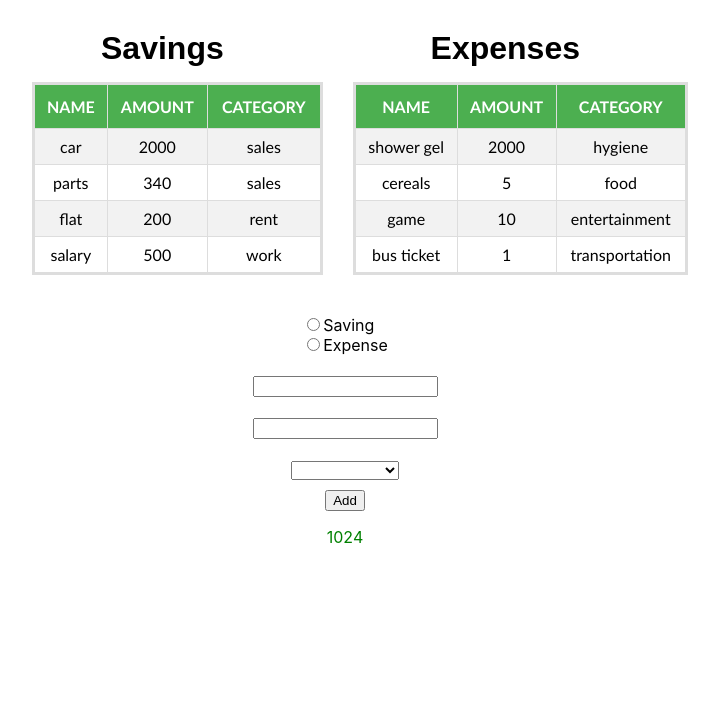
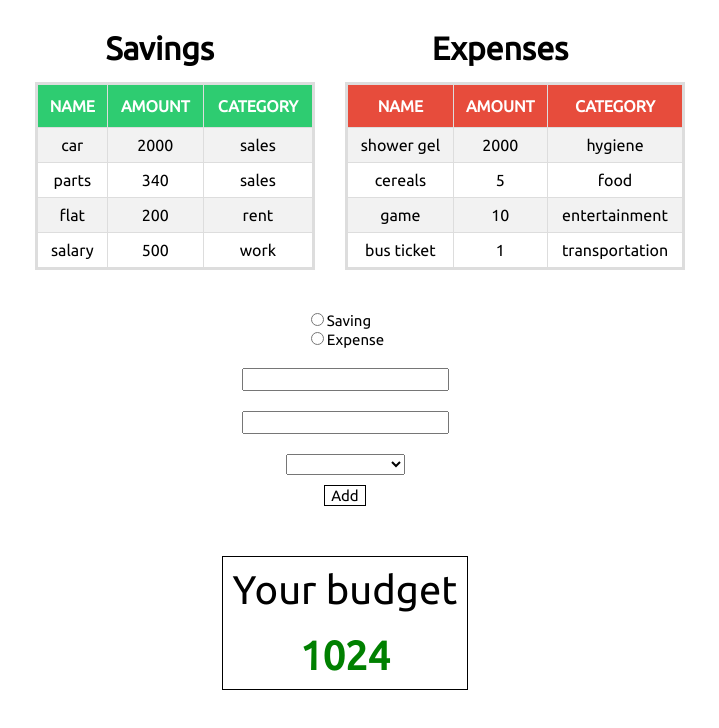
Before and after one commit to przemodeveloper/savings-calculator, a React (Create React App) app: page / in a window 1280 px wide. Shown: the top 728 px of the page, without its empty margins (295-1014 px from the left). Built offline with nearby package versions, Linux system fonts and the light colour scheme.

Commit message:
Add additional styles

```diff
--- a/public/index.html
+++ b/public/index.html
@@ -3,6 +3,8 @@
   <head>
     <meta charset="utf-8" />
     <link rel="icon" href="%PUBLIC_URL%/favicon.ico" />
+    <link rel="preconnect" href="https://fonts.gstatic.com">
+    <link href="https://fonts.googleapis.com/css2?family=Ubuntu&display=swap" rel="stylesheet">
     <meta name="viewport" content="width=device-width, initial-scale=1" />
     <meta name="theme-color" content="#000000" />
     <meta
--- a/src/App.css
+++ b/src/App.css
@@ -23,37 +23,36 @@
   color: green;
 }
 
-.App-logo {
-  height: 40vmin;
-  pointer-events: none;
+.default {
+  font-family: 'Ubuntu', sans-serif;
+  font-size: 40px;
+  font-weight: bold;
 }
 
-@media (prefers-reduced-motion: no-preference) {
-  .App-logo {
-    animation: App-logo-spin infinite 20s linear;
+.paragraph {
+  font-family: 'Ubuntu', sans-serif;
+  font-size: 40px;
+  margin-bottom: 0;
+}
+
+.info {
+  display: flex;
+  justify-content: center;
+  align-items: center;
+  flex-direction: column;
+  margin-top: 50px;
+  border: 1px solid black;
+}
+
+.info p {
+  padding: 10px;
+  margin: 0;
+}
+
+@media (max-width: 600px) {
+  .inner-container {
+    display: flex;
+    justify-content: center;
+    flex-direction: column;
   }
 }
-
-.App-header {
-  background-color: #282c34;
-  min-height: 100vh;
-  display: flex;
-  flex-direction: column;
-  align-items: center;
-  justify-content: center;
-  font-size: calc(10px + 2vmin);
-  color: white;
-}
-
-.App-link {
-  color: #61dafb;
-}
-
-@keyframes App-logo-spin {
-  from {
-    transform: rotate(0deg);
-  }
-  to {
-    transform: rotate(360deg);
-  }
-}
--- a/src/App.js
+++ b/src/App.js
@@ -97,7 +97,10 @@ class App extends Component {
         <div>
           <Form change={this.handleChange} click={this.onAddEntry}/>
         </div>
-        <p className={this.state.difference > 0 ? "green" : "red" }>{this.state.difference}</p>
+        <div className="info">
+          <p className="paragraph">Your budget</p>
+          <p className={this.state.difference > 0 ? "default green" : "default red" }>{this.state.difference}</p>
+        </div>
       </div>
     )
   }
--- a/src/Components/ExpenseList/ExpenseList.css
+++ b/src/Components/ExpenseList/ExpenseList.css
@@ -1,11 +1,11 @@
 #title {
     text-align: center;
-    font-family: arial, sans-serif;
+    font-family: 'Ubuntu', sans-serif;
   }
 
   #expenses {
     text-align: center;
-    font-family: "Trebuchet MS", Arial, Helvetica, sans-serif;
+    font-family: 'Ubuntu', sans-serif;
     border-collapse: collapse;
     border: 3px solid #ddd;
     width: 100%;
@@ -24,6 +24,6 @@
     padding-top: 12px;
     padding-bottom: 12px;
     text-align: center;
-    background-color: #4CAF50;
+    background-color: #e74c3c;
     color: white;
   }
--- a/src/Components/Form/Form.css
+++ b/src/Components/Form/Form.css
@@ -3,14 +3,34 @@
     justify-content: center;
     align-items: center;
     flex-direction: column;
+    font-family: 'Ubuntu', sans-serif;
+    font-size: 15px;
 }
 
 .form div {
     margin: 10px;
 }
 
+input {
+    font-size: 15px;
+}
+
+select {
+    font-size: 15px;
+}
+
 .radio {
     display: flex;
     justify-content: center;
     flex-direction: column;
+    font-family: 'Ubuntu', sans-serif;
+
 }
+
+.button {
+    font-family: 'Ubuntu', sans-serif;
+    font-size: 15px;
+    background-color: white;
+    border: 1px solid black;
+
+}
--- a/src/Components/Form/Form.js
+++ b/src/Components/Form/Form.js
@@ -15,7 +15,7 @@ const Form = (props) => {
                 </label>
             </div>
             <div>
-                <input type="number" name="amount" onChange={props.change}/>
+                <input type="number" name="amount" min="0" onChange={props.change}/>
             </div>
             <div>
                 <input type="text" name="name" onChange={props.change}/>
@@ -32,7 +32,7 @@ const Form = (props) => {
                     <option value="transportation">Transportation</option>
                 </select>
             </div>
-            <input type="submit" value="Add" onClick={props.click}/>
+            <input className="button" type="submit" value="Add" onClick={props.click}/>
         </form>
     )
 }
--- a/src/Components/SavingList/SavingList.css
+++ b/src/Components/SavingList/SavingList.css
@@ -1,11 +1,11 @@
 #title {
     text-align: center;
-    font-family: arial, sans-serif;
+    font-family: 'Ubuntu', sans-serif;
   }
 
   #savings {
     text-align: center;
-    font-family: "Trebuchet MS", Arial, Helvetica, sans-serif;
+    font-family: 'Ubuntu', sans-serif;
     border-collapse: collapse;
     border: 3px solid #ddd;
     width: 100%;
@@ -24,6 +24,6 @@
     padding-top: 12px;
     padding-bottom: 12px;
     text-align: center;
-    background-color: #4CAF50;
+    background-color: #2ecc71;
     color: white;
   }
--- a/src/Components/SavingList/SavingList.js
+++ b/src/Components/SavingList/SavingList.js
@@ -1,10 +1,8 @@
-import React, { Component } from 'react';
+import React from 'react';
 import Saving from '../Saving/Saving';
 import './SavingList.css';
 
-class SavingList extends Component {
-
-    render() {
+const SavingList = (props) => {
 
         let headers = ['Name', 'Amount', 'Category'];
 
@@ -17,7 +15,7 @@ class SavingList extends Component {
                             return <th key={index}>{header.toUpperCase()}</th>
                         })}
                         </tr>
-                        {this.props.savings.map(saving => {
+                        {props.savings.map(saving => {
                             return <Saving
                                 key={saving.id}
                                 name={saving.name}
@@ -28,7 +26,6 @@ class SavingList extends Component {
                 </table>
             </div>
         );
-    }
 };
 
 export default SavingList;
```
